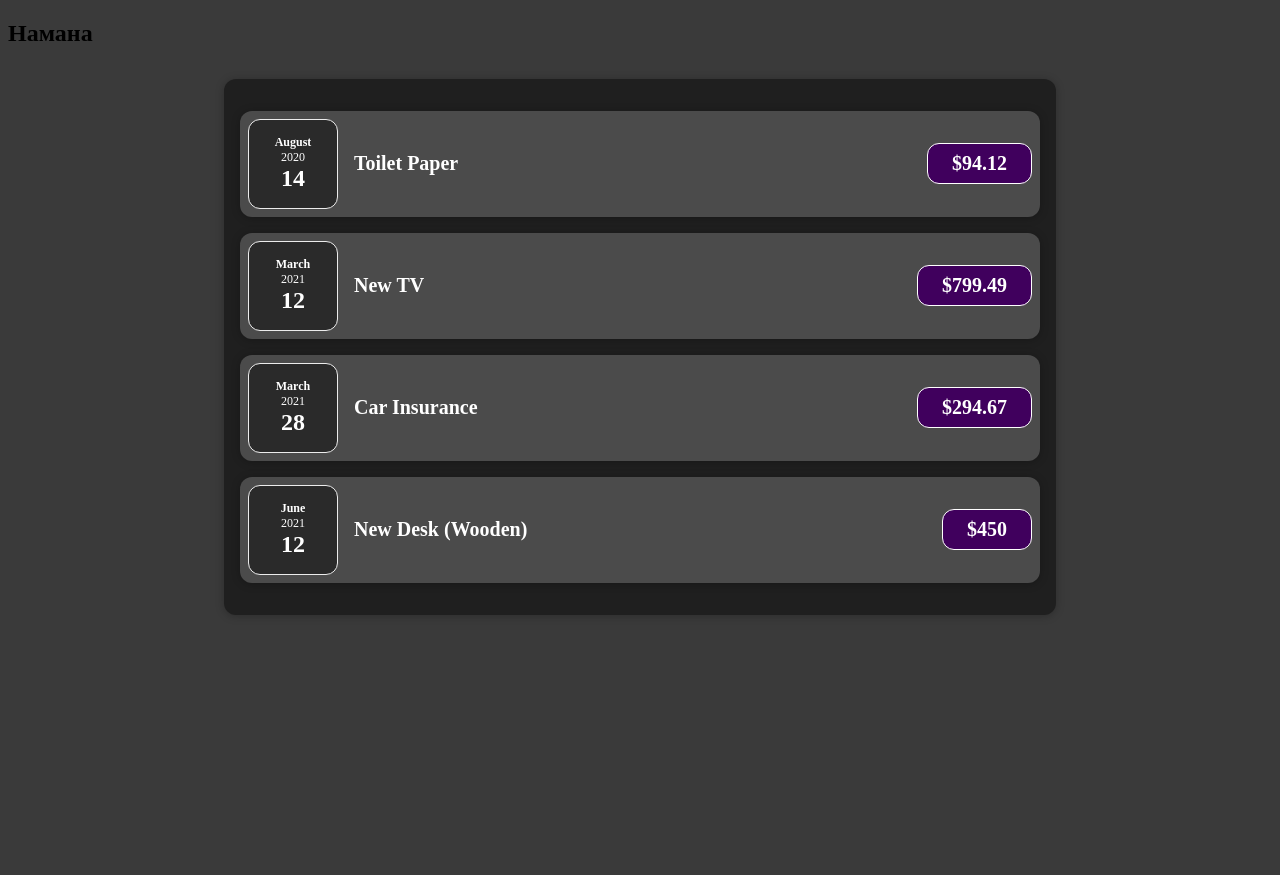
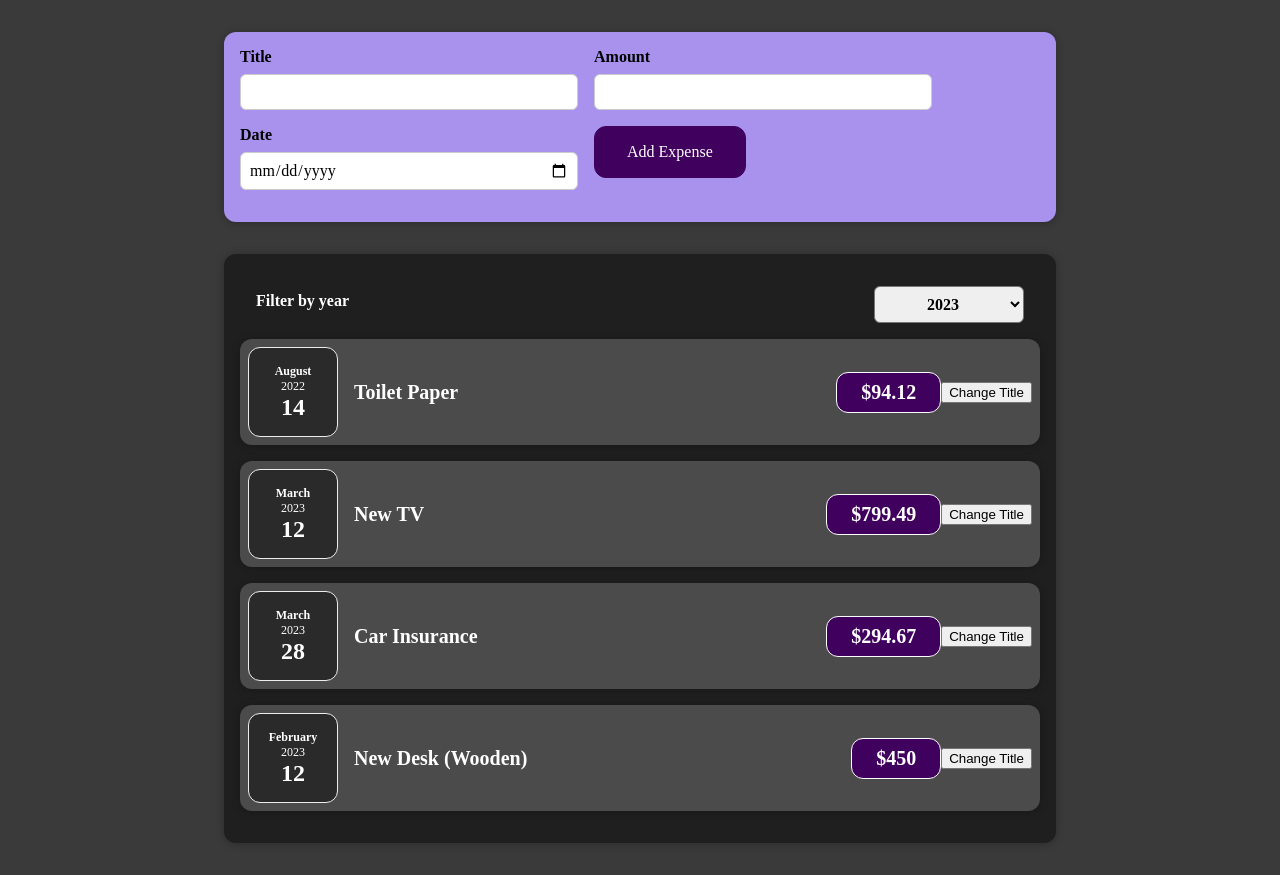
Before and after one commit to Rikishi1742/ITL-Practice, a React (Create React App) app: page / in a window 1280 px wide. Before the commit the page ends 800 px from the top, so only its background shows below. Built offline with nearby package versions, Linux system fonts and the light colour scheme.

Commit message:
Add files via upload

```diff
--- a/src/App.js
+++ b/src/App.js
@@ -1,5 +1,6 @@
 import React, { useState } from "react";
 import Expenses from "./components/Expense/Expenses.js";
+import NewExpense from "./components/NewExpense/NewExpense.js";
 
 
 function App() {
@@ -9,31 +10,31 @@ function App() {
       id: 'e1',
       title: 'Toilet Paper',
       amount: 94.12,
-      date: new Date(2020, 7, 14),
+      date: new Date(2022, 7, 14),
     },
     {
       id: 'e2',
       title: 'New TV',
       amount: 799.49,
-      date: new Date(2021, 2, 12)
+      date: new Date(2023, 2, 12)
     },
     {
       id: 'e3',
       title: 'Car Insurance',
       amount: 294.67,
-      date: new Date(2021, 2, 28),
+      date: new Date(2023, 2, 28),
     },
     {
       id: 'e4',
       title: 'New Desk (Wooden)',
       amount: 450,
-      date: new Date(2021, 5, 12),
+      date: new Date(2023, 1, 12),
     },
   ];
 
   return (
     <div className="App">
-      <h2>Намана</h2>
+      <NewExpense />
       <Expenses items={expenses} />
     </div>
   );
--- /dev/null
+++ b/src/components/Expense/ExpanseFilter.css
@@ -0,0 +1,24 @@
+.expenses-filter {
+    color: white;
+    padding: 0 1rem;
+  }
+
+  .expenses-filter__control {
+    display: flex;
+    width: 100%;
+    align-items: center;
+    justify-content: space-between;
+    margin: 1rem 0;
+  }
+
+  .expenses-filter label {
+    font-weight: bold;
+    margin-bottom: 0.5rem;
+  }
+
+  .expenses-filter select {
+    font: inherit;
+    padding: 0.5rem 3rem;
+    font-weight: bold;
+    border-radius: 6px;
+  }
--- /dev/null
+++ b/src/components/Expense/ExpanseFilter.js
@@ -0,0 +1,25 @@
+import React from 'react';
+
+import './ExpanseFilter.css'
+
+const ExpensesFilter = (props) => {
+    const dropdownChangeHandler = (event) => {
+        props.onChangeFilter(event.target.value);
+    };
+
+  return (
+    <div className='expenses-filter'>
+      <div className='expenses-filter__control'>
+        <label>Filter by year</label>
+        <select value={props.selected} onChange={dropdownChangeHandler}>
+          <option value='2023'>2023</option>
+          <option value='2022'>2022</option>
+          <option value='2021'>2021</option>
+          <option value='2020'>2020</option>
+        </select>
+      </div>
+    </div>
+  );
+};
+
+export default ExpensesFilter;
--- a/src/components/Expense/Expenseitem.js
+++ b/src/components/Expense/Expenseitem.js
@@ -1,16 +1,26 @@
+import React, { useState } from 'react';
+
 import ExpanseDate from './ExpanseDate';
 import './Expenseitem.css';
 import Card from '../UI/Card.js';
 
-function Expenseitem(props) {
+const Expenseitem = (props) => {
+
+    const [title, setTitle] = useState(props.title);
+
+    const ClickHandler = () => {
+        setTitle("Updated!!!");
+        console.log(title);
+    }
 
     return (
     <Card className='expense-item'>
         <ExpanseDate date={props.date}/>
         <div className='expense-item__description'>
-            <h2>{props.title}</h2>
+            <h2>{title}</h2>
             <div className='expense-item__price'>${props.ammount}</div>
         </div>
+        <button onClick={() => {ClickHandler()}}>Change Title</button>
     </Card>
     );
 }
--- a/src/components/Expense/Expenses.js
+++ b/src/components/Expense/Expenses.js
@@ -1,11 +1,22 @@
-import Expenseitem from "./Expenseitem";
+import React, { useState } from "react";
+import Expenseitem from "./Expenseitem.js";
 import './Expenses.css';
 import '../UI/Card.css'
 import Card from "../UI/Card.js";
+import ExpensesFilter from "./ExpanseFilter.js";
 
 function Expenses(props) {
+
+    const [filterYear, setFiltredYear] = useState();
+
+    const filterChangeHandler = selectedYear => {
+        setFiltredYear(selectedYear);
+    }
+
     return (
+        <div>
             <Card className="expenses">
+                <ExpensesFilter selected={filterYear} onChangeFilter={filterChangeHandler} />
                 <Expenseitem
                     title={props.items[0].title}
                     ammount={props.items[0].amount}
@@ -27,6 +38,7 @@ function Expenses(props) {
                     date={props.items[3].date}
                 />
             </Card>
+        </div>
     );
 }
 
--- /dev/null
+++ b/src/components/NewExpense/ExpenseForm.css
@@ -0,0 +1,26 @@
+.new-expense__controls {
+    display: flex;
+    flex-wrap: wrap;
+    gap: 1rem;
+    margin-bottom: 1rem;
+    text-align: left;
+  }
+
+  .new-expense__control label {
+    font-weight: bold;
+    margin-bottom: 0.5rem;
+    display: block;
+  }
+
+  .new-expense__control input {
+    font: inherit;
+    padding: 0.5rem;
+    border-radius: 6px;
+    border: 1px solid #ccc;
+    width: 20rem;
+    max-width: 100%;
+  }
+
+  .new-expense__actions {
+    text-align: right;
+  }
--- /dev/null
+++ b/src/components/NewExpense/ExpenseForm.js
@@ -0,0 +1,70 @@
+import React, { useState } from "react";
+import './ExpenseForm.css'
+
+const ExpenseForm = () => {
+    const [enteredTitle, setEnteredTitle] = useState('');
+    const [enteredAmount, setEnteredAmount] = useState('');
+    const [enteredDate, setEnteredDate] = useState('');
+
+    //const [userInput, setUserInput] = useState({
+    //    enteredTitle: '',
+    //    enteredAmount: '',
+    //    enteredDate: ''
+    //});
+
+    const titleChangeHandler = (event) => {
+        setEnteredTitle(event.target.value)
+    };
+
+    const amountChangeHandler = event => {
+        setEnteredAmount(event.target.value)
+    };
+
+    const dateChangeHandler = event => {
+        setEnteredDate(event.target.value)
+    };
+
+    const submitHandler = (event) => {
+        event.preventDefault();
+
+        const expenseData = {
+            title: enteredTitle,
+            amount: enteredAmount,
+            date: new Date(enteredDate)
+        };
+
+        console.log(expenseData);
+        setEnteredTitle('');
+        setEnteredAmount('');
+        setEnteredDate('');
+    };
+
+
+
+    return (
+        <form onSubmit={submitHandler}>
+            <div className="new-expense__controls">
+                <div className="new-expense__control">
+                    <label>Title</label>
+                    <input type="text" value={enteredTitle} onChange={titleChangeHandler}/>
+                </div>
+
+                <div className="new-expense__control">
+                    <label>Amount</label>
+                    <input type="number" min="0.01" step="0.01" value={enteredAmount} onChange={amountChangeHandler} />
+                </div>
+
+                <div className="new-expense__control">
+                    <label>Date</label>
+                    <input type="date" min="2019-01-01" max="2023-12-31" value={enteredDate} onChange={dateChangeHandler} />
+                </div>
+
+                <div className="new-expense__actions">
+                    <button type="submit">Add Expense</button>
+                </div>
+            </div>
+        </form>
+    );
+}
+
+export default ExpenseForm;
--- /dev/null
+++ b/src/components/NewExpense/NewExpense.css
@@ -0,0 +1,38 @@
+.new-expense {
+    background-color: #a892ee;
+    padding: 1rem;
+    margin: 2rem auto;
+    width: 50rem;
+    max-width: 95%;
+    border-radius: 12px;
+    text-align: center;
+    box-shadow: 0 1px 8px rgba(0, 0, 0, 0.25);
+  }
+
+  .new-expense button {
+    font: inherit;
+    cursor: pointer;
+    padding: 1rem 2rem;
+    border: 1px solid #40005d;
+    background-color: #40005d;
+    color: white;
+    border-radius: 12px;
+    margin-right: 1rem;
+  }
+
+  .new-expense button:hover,
+  .new-expense button:active {
+    background-color: #510674;
+    border-color: #510674;
+  }
+
+  .new-expense button.alternative {
+    color: #220131;
+    border-color: transparent;
+    background-color: transparent;
+  }
+
+  .new-expense button.alternative:hover,
+  .new-expense button.alternative:active {
+    background-color: #ddb3f8;
+  }
--- /dev/null
+++ b/src/components/NewExpense/NewExpense.js
@@ -0,0 +1,14 @@
+import React from "react";
+import './NewExpense.css';
+
+import ExpenseForm from "./ExpenseForm.js";
+
+const NewExpense = () => {
+    return (
+        <div className="new-expense">
+            <ExpenseForm />
+        </div>
+    );
+}
+
+export default NewExpense;
```
Lines whose indentation alone changed are shown as unchanged.
